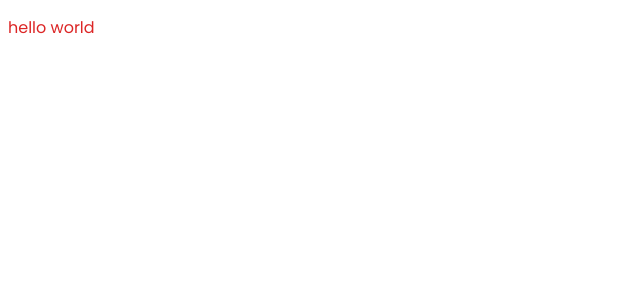
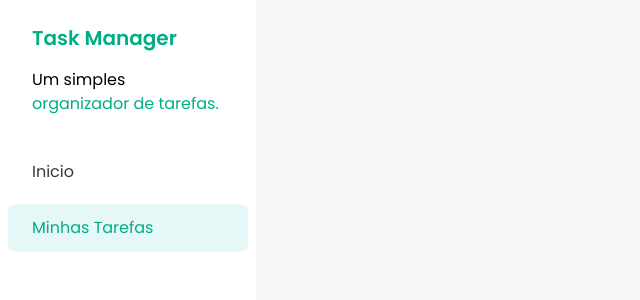
Before and after one commit to duduzinmuller/task-manager, a React (Vite) app: page / in a window 1280 px wide. Shown: the top 300 px of the page, without its empty margins (0-640 px from the left). Built offline with nearby package versions, Linux system fonts and the light colour scheme.

Commit message:
feat: add SideBar and SidebarButton component

```diff
--- a/src/App.jsx
+++ b/src/App.jsx
@@ -1,7 +1,9 @@
+import Sidebar from "./components/Sidebar"
+
 function App() {
   return (
     <div>
-      <h1 className="mt-2 p-2 text-red-600">hello world</h1>
+      <Sidebar />
     </div>
   )
 }
--- /dev/null
+++ b/src/components/Sidebar.jsx
@@ -0,0 +1,22 @@
+import SidebarButton from "./SidebarButton"
+
+const Sidebar = () => {
+  return (
+    <div className="h-screen w-64 bg-white">
+      <div className="space-y-4 px-8 py-6">
+        <h1 className="text-xl font-semibold text-[#00AD85]">Task Manager</h1>
+        <p>
+          Um simples{" "}
+          <span className="text-[#00AD85]">organizador de tarefas.</span>
+        </p>
+      </div>
+
+      <div className="flex flex-col gap-2 p-2">
+        <SidebarButton variant="unselected">Inicio</SidebarButton>
+        <SidebarButton variant="selected">Minhas Tarefas</SidebarButton>
+      </div>
+    </div>
+  )
+}
+
+export default Sidebar
--- /dev/null
+++ b/src/components/SidebarButton.jsx
@@ -0,0 +1,18 @@
+const SidebarButton = ({ children, variant }) => {
+  const getVariantClasses = () => {
+    if (variant === "unselected") {
+      return "text-[#35383E]"
+    }
+
+    if (variant === "selected") {
+      return "bg-[#E6F7F8] text-[#00AD85]"
+    }
+  }
+  return (
+    <a href="#" className={`rounded-lg px-6 py-3 ${getVariantClasses()}`}>
+      {children}
+    </a>
+  )
+}
+
+export default SidebarButton
--- a/src/index.css
+++ b/src/index.css
@@ -130,6 +130,7 @@
   }
 
   body {
+    @apply bg-[#f8f8f8];
     font-family: "Poppins", sans-serif;
   }
 }
```
